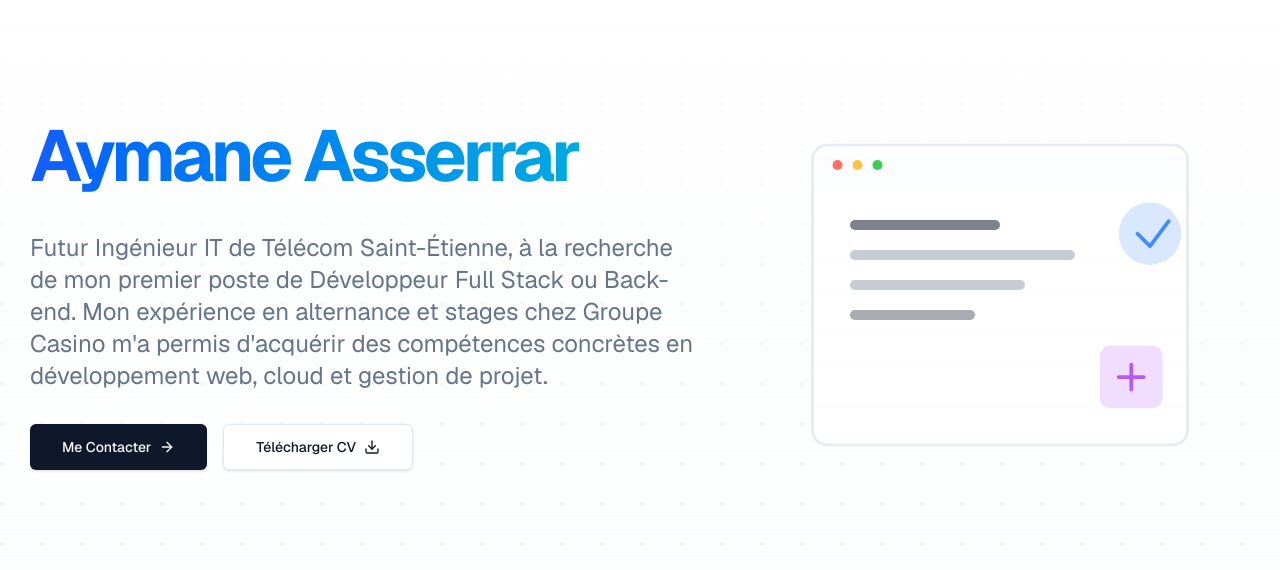
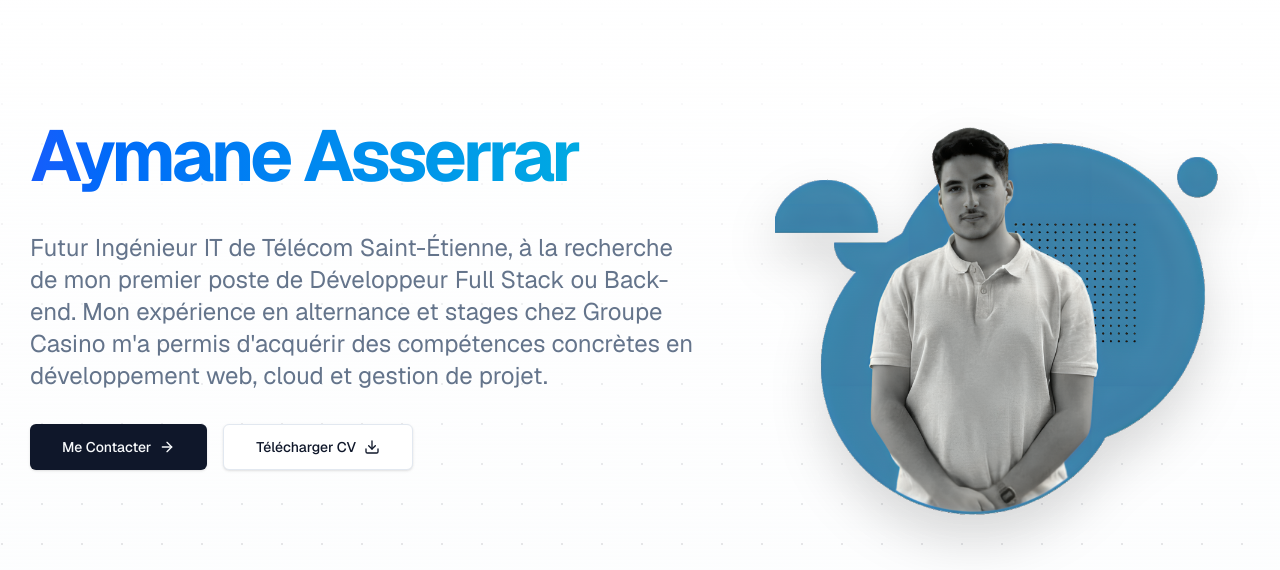
Before and after one commit to AymaneAsserrar/github-portfolio, a Next.js app: page / in a window 1280 px wide. Shown: the part 138-708 px from the top of the page. Built offline with nearby package versions, Linux system fonts and the light colour scheme; no server answers.

Commit message:
Update Hero section image size and path configuration

```diff
--- a/components/HeroSection.tsx
+++ b/components/HeroSection.tsx
@@ -1,18 +1,19 @@
 "use client";
 
 import Link from "next/link";
+import Image from "next/image";
 import { ArrowRight, Download } from "lucide-react";
 import { motion } from "framer-motion";
 import { useLanguage } from "@/context/LanguageContext";
-import { HeroIllustration } from "./Illustrations";
 
 export default function HeroSection() {
   const { t } = useLanguage();
+  const basePath = process.env.NODE_ENV === 'production' ? '/github-portfolio' : '';
 
   return (
     <section
       id="hero"
-      className="min-h-[calc(100vh-4rem)] flex flex-col md:flex-row justify-center items-center px-4 py-20 bg-gradient-to-b from-background to-secondary/20 scroll-mt-20 gap-8 md:gap-12 overflow-hidden"
+      className="min-h-[calc(100vh-4rem)] flex flex-col md:flex-row justify-center items-center px-4 py-20 bg-gradient-to-b from-background to-secondary/20 scroll-mt-20 gap-8 md:gap-12"
     >
       <div className="max-w-2xl space-y-8 text-center md:text-left flex-1 z-10">
         <motion.h1
@@ -45,7 +46,7 @@ export default function HeroSection() {
             <ArrowRight className="ml-2 h-4 w-4" />
           </Link>
           <a
-            href="/github-portfolio/CV_AYMANE_ASSERRAR.pdf"
+            href={`${basePath}/CV_AYMANE_ASSERRAR.pdf`}
             download
             className="inline-flex items-center justify-center rounded-md border border-input bg-background px-8 py-3 text-sm font-medium shadow-sm transition-colors hover:bg-accent hover:text-accent-foreground focus-visible:outline-none focus-visible:ring-1 focus-visible:ring-ring disabled:pointer-events-none disabled:opacity-50"
           >
@@ -59,9 +60,17 @@ export default function HeroSection() {
         initial={{ opacity: 0, scale: 0.8 }}
         animate={{ opacity: 1, scale: 1 }}
         transition={{ duration: 0.8 }}
-        className="flex-1 w-full max-w-[500px] relative z-0"
+        className="flex-1 w-full max-w-[500px] relative z-0 flex justify-center items-center"
       >
-        <HeroIllustration />
+        <div className="relative w-[280px] h-[280px] sm:w-[350px] sm:h-[350px] md:w-[450px] md:h-[450px]">
+          <Image
+            src={`${basePath}/profile.png`}
+            alt="Aymane Asserrar"
+            fill
+            className="object-contain drop-shadow-2xl"
+            priority
+          />
+        </div>
       </motion.div>
     </section>
   );
--- a/next.config.ts
+++ b/next.config.ts
@@ -1,8 +1,10 @@
 import type { NextConfig } from "next";
+
+const isProd = process.env.NODE_ENV === 'production';
 
 const nextConfig: NextConfig = {
   output: "export",
-  basePath: "/github-portfolio",
+  basePath: isProd ? "/github-portfolio" : "",
   images: {
     unoptimized: true,
   },
```
Also changed, not shown: public/profile.png (added).
